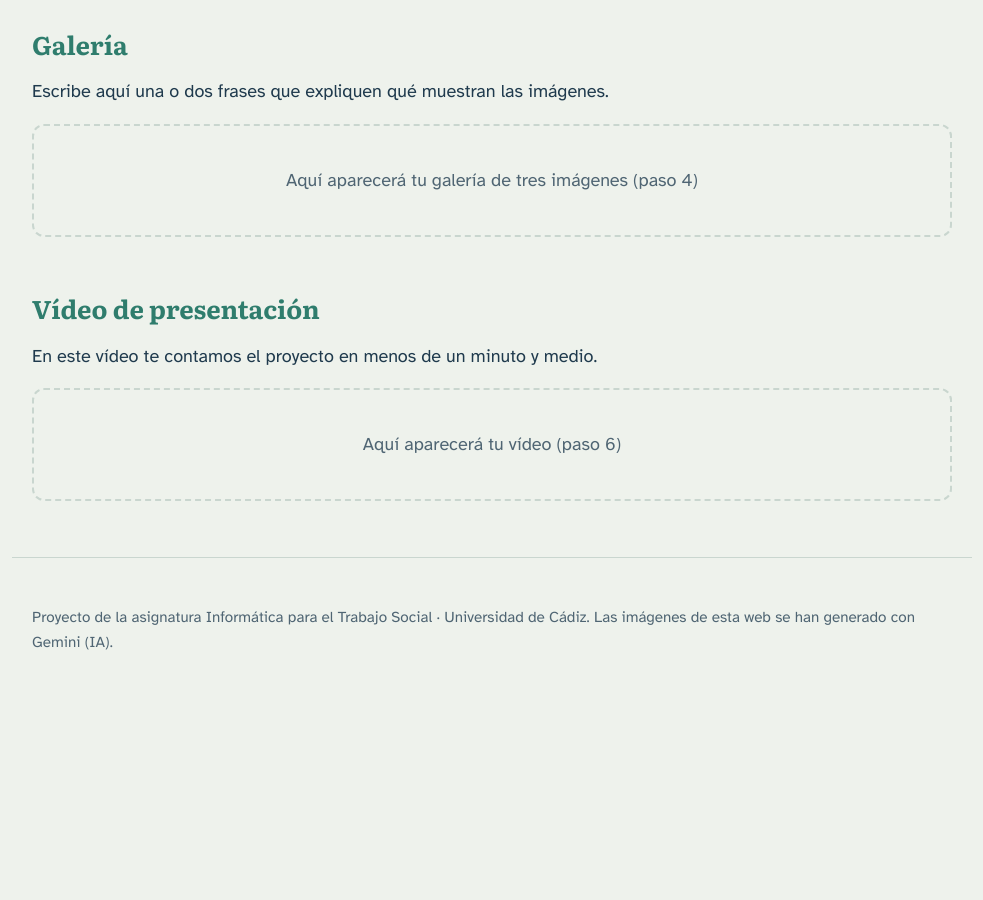
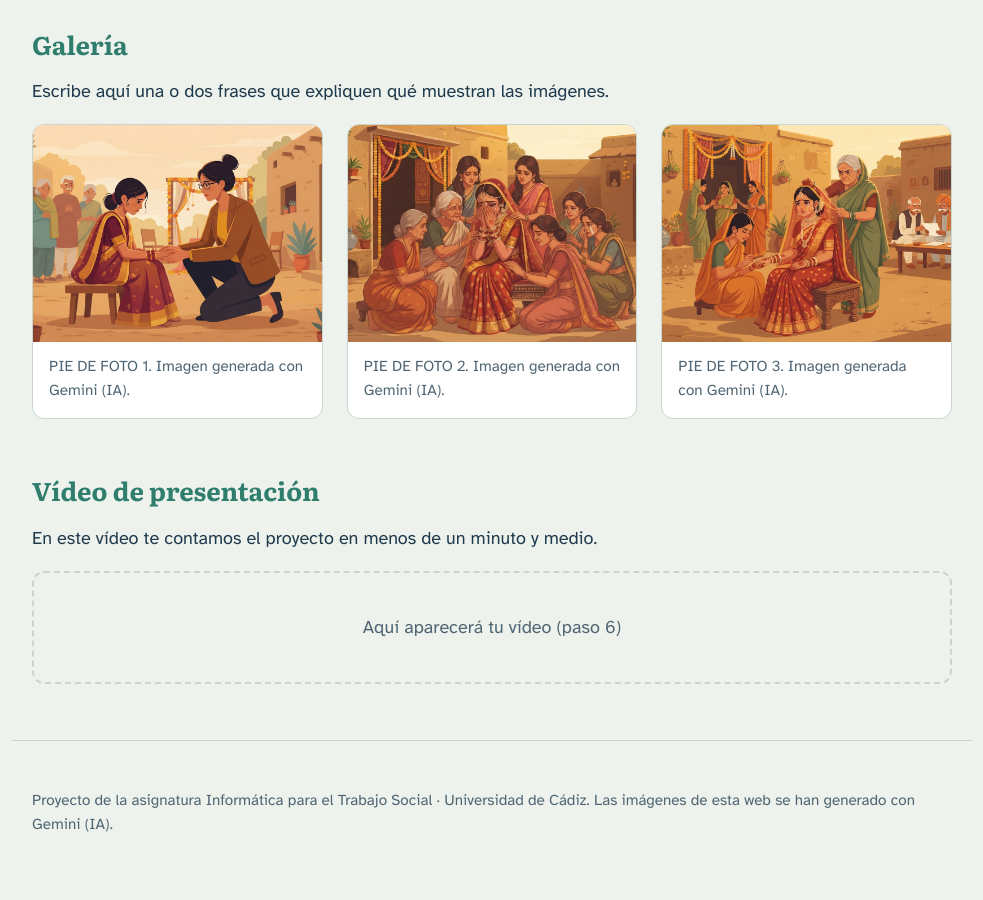
Before and after one commit to MercedesTriano/pr-ctica-imagenes-video, a plain HTML site: page index.html in a window 1280 px wide. Shown: the part 1060-1960 px from the top of the page, without its empty margins (148-1131 px from the left). Before the commit the page ends 1777 px from the top, so only its background shows below. Drawn offline with Linux system fonts and the light colour scheme.

Commit message:
tres fotos

```diff
--- a/index.html
+++ b/index.html
@@ -163,7 +163,20 @@
 
       <div class="zona" data-aviso="Aquí aparecerá tu galería de tres imágenes (paso 4)">
         <!-- PASO 4: GALERÍA ============================= INICIO -->
-
+<div class="galeria">
+  <figure>
+    <img src="img/galeria1.png" alt="DESCRIBE LA IMAGEN 1">
+    <figcaption>PIE DE FOTO 1. Imagen generada con Gemini (IA).</figcaption>
+  </figure>
+  <figure>
+    <img src="img/galeria2.png" alt="DESCRIBE LA IMAGEN 2">
+    <figcaption>PIE DE FOTO 2. Imagen generada con Gemini (IA).</figcaption>
+  </figure>
+  <figure>
+    <img src="img/galeria3.png" alt="DESCRIBE LA IMAGEN 3">
+    <figcaption>PIE DE FOTO 3. Imagen generada con Gemini (IA).</figcaption>
+  </figure>
+</div>
         <!-- PASO 4: GALERÍA ================================ FIN -->
       </div>
     </section>
```
